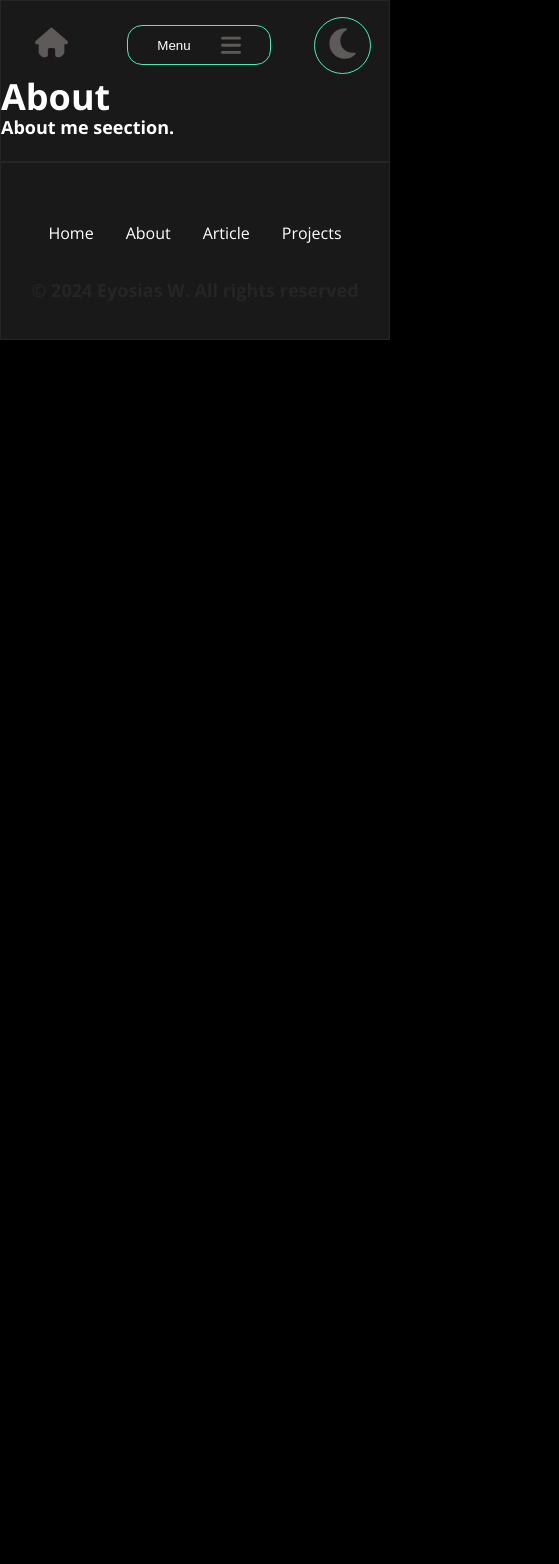
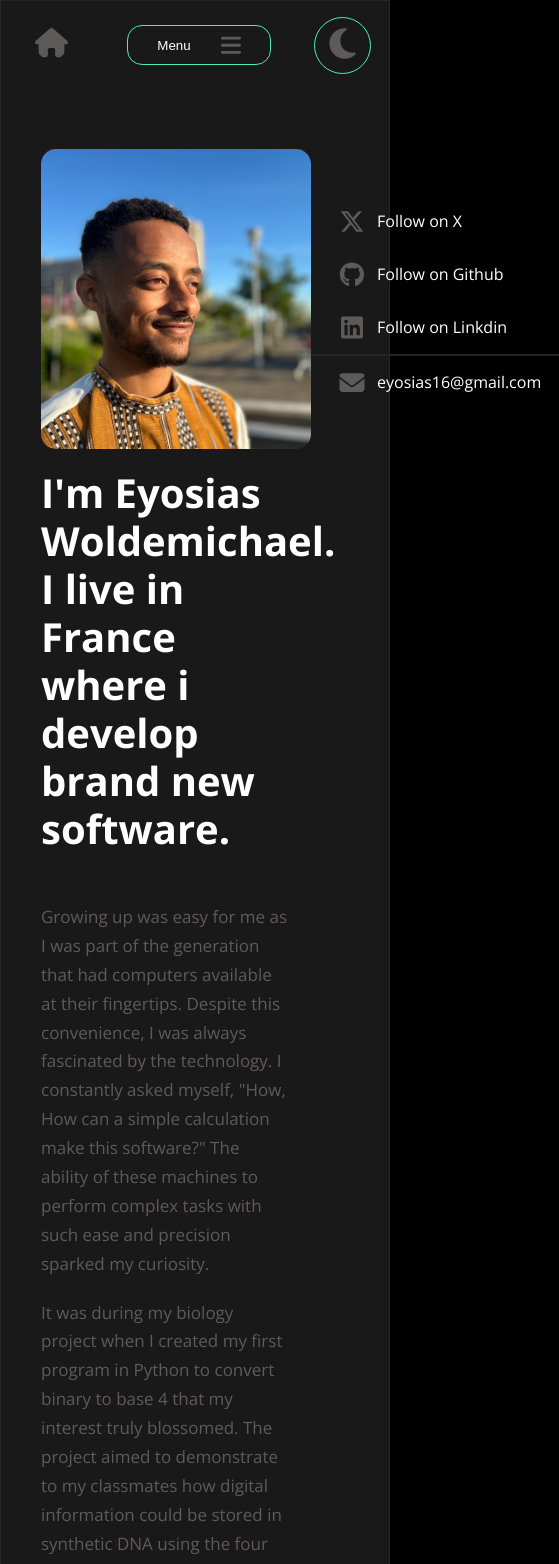
Before and after one commit to Eyosias1/profile, a React (Create React App) app: page /about in a window 390 px wide. Shown: the top 1564 px of the page, 559 px wide, since content can reach past the window. Before the commit the page ends 844 px from the top, so only its background shows below. Built offline with nearby package versions, Linux system fonts and the light colour scheme.

Commit message:
finshed setting up about section, with the correct information making it mobile friendly with media query

```diff
--- a/src/index.css
+++ b/src/index.css
@@ -14,7 +14,7 @@
   --h3: bold 24px/30px var(--ff);
   --links: bold 18px/18px var(--ff);
   --p2: bold 30px/36px var(--ff);
-  --p: bold 18px/30px var(--ff);
+  --p: light 18px/30px var(--ff);
 }
 body.light-mode {
   --colorp2: #020202;
@@ -62,7 +62,8 @@ svg {
 }
 
 svg:hover {
-  fill: var(--colorlinks)
+  fill: var(--colorlinks);
+  cursor: pointer;
 }
 
 .section {
--- a/src/pages/About.js
+++ b/src/pages/About.js
@@ -1,10 +1,76 @@
 import React from 'react';
+import '../styles/About.css';
+
+import profile from '../assets/profile1.jpg';
 
 function About() {
 return (
-<div>
-  <h2> About </h2>
-  <p> About me seection.</p>
+<div className="about-section">
+  <div className="about-p">
+    <h1> I'm Eyosias Woldemichael. I live in France where i develop brand new software.</h1>
+    <div className="p-div">
+      <p>
+        Growing up was easy for me as I was part of the generation that had computers available at their
+        fingertips. Despite this convenience, I was always fascinated by the technology. I constantly asked myself,
+        "How, How can a simple calculation make this software?" The ability of these machines to perform complex tasks
+        with such
+        ease and precision sparked my curiosity.
+      </p>
+      <p>
+        It was during my biology project when I created my first program in Python to convert binary to base 4 that my
+        interest truly blossomed. The project aimed to demonstrate to my classmates how digital information could be
+        stored in synthetic DNA using the four proteins: A, C, G, and T. This experience not only captivated my
+        classmates but also solidified my passion for computer science, leading me to pursue it further.
+      </p>
+      <p>
+        I spent the next four years of my life immersed in learning software development, attending bootcamps, and
+        specializing in web technologies. This intensive journey allowed me to learn the ins and outs of the web,
+        ultimately leading me to fall in love with web development. Knowing that I can create software capable of
+        impacting thousands of people is a tremendous privilege. This passion and sense of purpose inspired me to found
+        CID, a web app designed to help employees in France access all their compensations and meal vouchers, providing
+        them with accurate and essential data.
+      </p>
+    </div>
+  </div>
+  <div className="about-contact">
+    <div className="about-img">
+      <img src={profile} alt="profile Logo" className="profile-img" />
+    </div>
+    <div className="about-socials">
+      <a href='https://x.com/EyosiasTsegaye1'>
+        <svg xmlns="http://www.w3.org/2000/svg" viewBox="0 0 512 512">
+          <path
+            d="M389.2 48h70.6L305.6 224.2 487 464H345L233.7 318.6 106.5 464H35.8L200.7 275.5 26.8 48H172.4L272.9 180.9 389.2 48zM364.4 421.8h39.1L151.1 88h-42L364.4 421.8z" />
+        </svg>
+        <p>Follow on X</p>
+      </a>
+      <a href='https://github.com/Eyosias1'>
+        <svg xmlns="http://www.w3.org/2000/svg" viewBox="0 0 496 512">
+          <path
+            d="M165.9 397.4c0 2-2.3 3.6-5.2 3.6-3.3 .3-5.6-1.3-5.6-3.6 0-2 2.3-3.6 5.2-3.6 3-.3 5.6 1.3 5.6 3.6zm-31.1-4.5c-.7 2 1.3 4.3 4.3 4.9 2.6 1 5.6 0 6.2-2s-1.3-4.3-4.3-5.2c-2.6-.7-5.5 .3-6.2 2.3zm44.2-1.7c-2.9 .7-4.9 2.6-4.6 4.9 .3 2 2.9 3.3 5.9 2.6 2.9-.7 4.9-2.6 4.6-4.6-.3-1.9-3-3.2-5.9-2.9zM244.8 8C106.1 8 0 113.3 0 252c0 110.9 69.8 205.8 169.5 239.2 12.8 2.3 17.3-5.6 17.3-12.1 0-6.2-.3-40.4-.3-61.4 0 0-70 15-84.7-29.8 0 0-11.4-29.1-27.8-36.6 0 0-22.9-15.7 1.6-15.4 0 0 24.9 2 38.6 25.8 21.9 38.6 58.6 27.5 72.9 20.9 2.3-16 8.8-27.1 16-33.7-55.9-6.2-112.3-14.3-112.3-110.5 0-27.5 7.6-41.3 23.6-58.9-2.6-6.5-11.1-33.3 2.6-67.9 20.9-6.5 69 27 69 27 20-5.6 41.5-8.5 62.8-8.5s42.8 2.9 62.8 8.5c0 0 48.1-33.6 69-27 13.7 34.7 5.2 61.4 2.6 67.9 16 17.7 25.8 31.5 25.8 58.9 0 96.5-58.9 104.2-114.8 110.5 9.2 7.9 17 22.9 17 46.4 0 33.7-.3 75.4-.3 83.6 0 6.5 4.6 14.4 17.3 12.1C428.2 457.8 496 362.9 496 252 496 113.3 383.5 8 244.8 8zM97.2 352.9c-1.3 1-1 3.3 .7 5.2 1.6 1.6 3.9 2.3 5.2 1 1.3-1 1-3.3-.7-5.2-1.6-1.6-3.9-2.3-5.2-1zm-10.8-8.1c-.7 1.3 .3 2.9 2.3 3.9 1.6 1 3.6 .7 4.3-.7 .7-1.3-.3-2.9-2.3-3.9-2-.6-3.6-.3-4.3 .7zm32.4 35.6c-1.6 1.3-1 4.3 1.3 6.2 2.3 2.3 5.2 2.6 6.5 1 1.3-1.3 .7-4.3-1.3-6.2-2.2-2.3-5.2-2.6-6.5-1zm-11.4-14.7c-1.6 1-1.6 3.6 0 5.9 1.6 2.3 4.3 3.3 5.6 2.3 1.6-1.3 1.6-3.9 0-6.2-1.4-2.3-4-3.3-5.6-2z" />
+        </svg>
+        <p>
+          Follow on Github
+        </p>
+      </a>
+      <a href='https://www.linkedin.com/in/eyosias-woldemichael-a38550193/'>
+        <svg xmlns="http://www.w3.org/2000/svg" viewBox="0 0 448 512">
+          <path
+            d="M416 32H31.9C14.3 32 0 46.5 0 64.3v383.4C0 465.5 14.3 480 31.9 480H416c17.6 0 32-14.5 32-32.3V64.3c0-17.8-14.4-32.3-32-32.3zM135.4 416H69V202.2h66.5V416zm-33.2-243c-21.3 0-38.5-17.3-38.5-38.5S80.9 96 102.2 96c21.2 0 38.5 17.3 38.5 38.5 0 21.3-17.2 38.5-38.5 38.5zm282.1 243h-66.4V312c0-24.8-.5-56.7-34.5-56.7-34.6 0-39.9 27-39.9 54.9V416h-66.4V202.2h63.7v29.2h.9c8.9-16.8 30.6-34.5 62.9-34.5 67.2 0 79.7 44.3 79.7 101.9V416z" />
+        </svg>
+        <p>Follow on Linkdin</p>
+      </a>
+      <span className="lin-sep"></span>
+      <a
+        href="mailto:eyosias16@gmail.com?subject=Inquiry%20about%20your%20services&body=Hello%20Eyosias,%0D%0A%0D%0AI%20am%20interested%20in%20learning%20more%20about%20your%20services.%0D%0A%0D%0ARegards,%0D%0A[Your%20Name]">
+        <svg xmlns="http://www.w3.org/2000/svg" viewBox="0 0 512 512">
+          <path
+            d="M48 64C21.5 64 0 85.5 0 112c0 15.1 7.1 29.3 19.2 38.4L236.8 313.6c11.4 8.5 27 8.5 38.4 0L492.8 150.4c12.1-9.1 19.2-23.3 19.2-38.4c0-26.5-21.5-48-48-48L48 64zM0 176L0 384c0 35.3 28.7 64 64 64l384 0c35.3 0 64-28.7 64-64l0-208L294.4 339.2c-22.8 17.1-54 17.1-76.8 0L0 176z" />
+        </svg>
+        <p>eyosias16@gmail.com</p>
+      </a>
+    </div>
+  </div>
 </div>
 );
 }
--- a/src/pages/Home.js
+++ b/src/pages/Home.js
@@ -15,8 +15,8 @@ return (
     <h1>Software developer and founder.</h1>
     <p>
       I’m Eyosias, a software developper and entrepreneur based in Clermont-Ferrand.
-      I’m the founder of CID (calcul tes indémnités)l tes indémnités),
-      where I developped a simple application for regular people to calculate their compensations.
+      I’m the founder of CID (calcul tes indémnités),
+      where I developed a simple application for regular people to calculate their compensations.
     </p>
     <div className='social-icons'>
       <a href='https://x.com/EyosiasTsegaye1'>
--- /dev/null
+++ b/src/styles/About.css
@@ -0,0 +1,90 @@
+.about-section {
+    display: flex;
+    flex-direction: row;
+    margin-top: 70px;
+    padding: 0 40px 0 40px;
+    gap: 15px;
+}
+.about-p {
+    display: flex;
+    flex-direction: column;
+    gap: 50px;
+}
+.about-section h1 {
+    line-height: 1.2;
+    width: 85%;
+    font-size: 40px;
+}
+.about-img > img{
+    height: 300px;
+    width: 270px;
+    border-radius: 15px;
+}
+
+.about-socials {
+    display: flex;
+    flex-direction: column;
+    align-items: start;
+}
+.about-socials > a {
+    display: flex;
+    align-items: center;
+}
+.about-socials > a:hover {
+    svg {
+        fill: var(--colorlinks);
+    }
+    p {
+        color: var(--colorlinks);
+    }
+}
+.email-sec {
+    display: flex;
+    flex-direction: column;
+    align-items: start;
+}
+.emailsvg > a {
+    display: flex;
+    flex-direction: row;
+    align-items: center;
+}
+.emailsvg > a:hover {
+    svg {
+        fill: var(--colorlinks);
+    }
+    p {
+        color: var(--colorlinks);
+    }
+}
+.p-div {
+    display: flex;
+    flex-direction: column;
+    gap: 20px;
+    width: 80%;
+}
+
+.p-div > p {
+    font-weight: lighter;
+    line-height: 1.7;
+    color: var(--colorternerelight2);
+    font-size: 17px;
+}
+
+.lin-sep {
+    border: 1px solid;
+    width: 100%;
+    border-width: 0.3px;
+    border-color: var(--colorternerelight);
+}
+
+@media (max-width: 750px) {
+    .about-section {
+        flex-direction: column-reverse;
+    }
+    .about-contact {
+        display: flex;
+        flex-direction: row;
+        justify-content: space-between;
+        align-items: center;
+    }
+}
--- a/src/styles/Footer.css
+++ b/src/styles/Footer.css
@@ -26,7 +26,7 @@ footer {
 }
 
 .footer-div> p {
-    color: var(--colorternerelight);
+    color: var(--colorternerelight2);
 }
 
 .footer-items {
```
